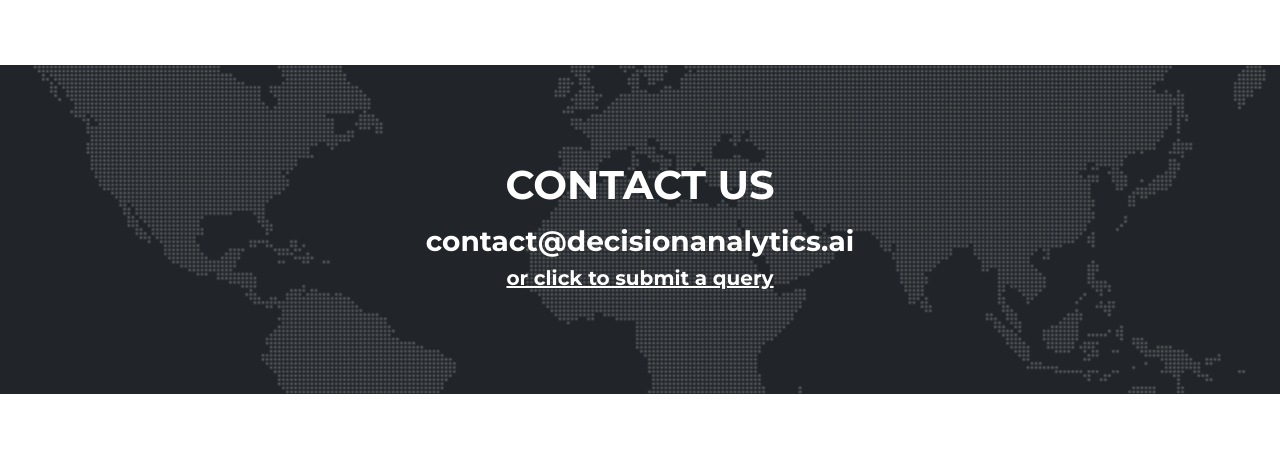
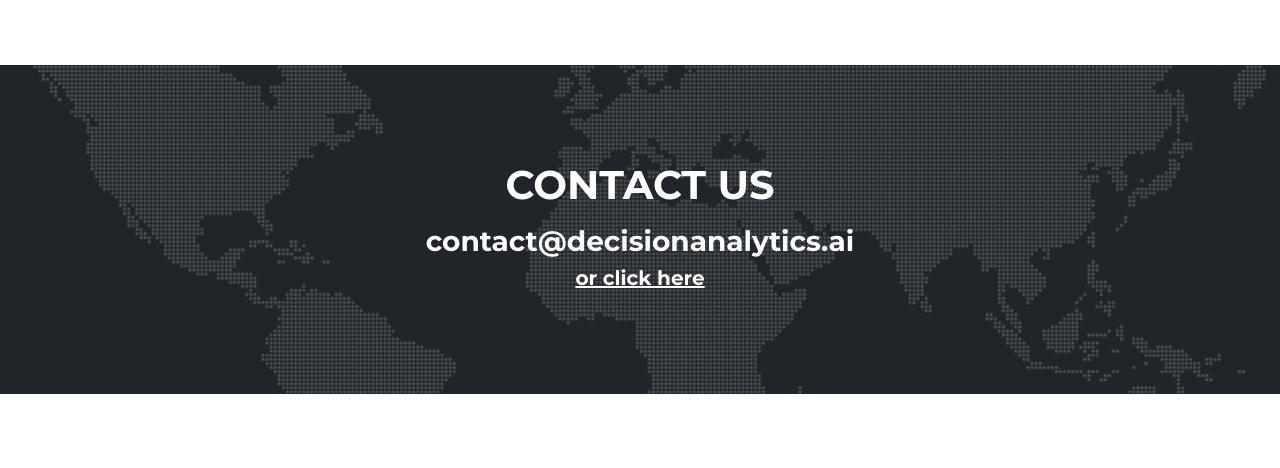
Before and after one commit to decisionanalyticsltd/ai, a plain HTML site: page index.html in a window 1280 px wide. Shown: the part 3349-3817 px from the top of the page. Drawn offline with nearby package versions, Linux system fonts and the light colour scheme.

Commit message:
Update index.html

```diff
--- a/index.html
+++ b/index.html
@@ -277,7 +277,7 @@
                 <div class="text-center">
                     <h2 class="section-heading text-uppercase">Contact us</h2>
 					<h3 class="section-heading text-lowercase">contact@decisionanalytics.ai</h3>
-					<h5 rel="nofollow" class="section-heading text"><a href="https://forms.office.com/e/XpXwXDY19A" style="color:#ffffff;" >or click to submit a query</a></h3>
+					<h5 rel="nofollow" class="section-heading text"><a href="https://forms.office.com/e/XpXwXDY19A" style="color:#ffffff;" >or click here</a></h3>
                 </div>
             </div>
         </section>
```
